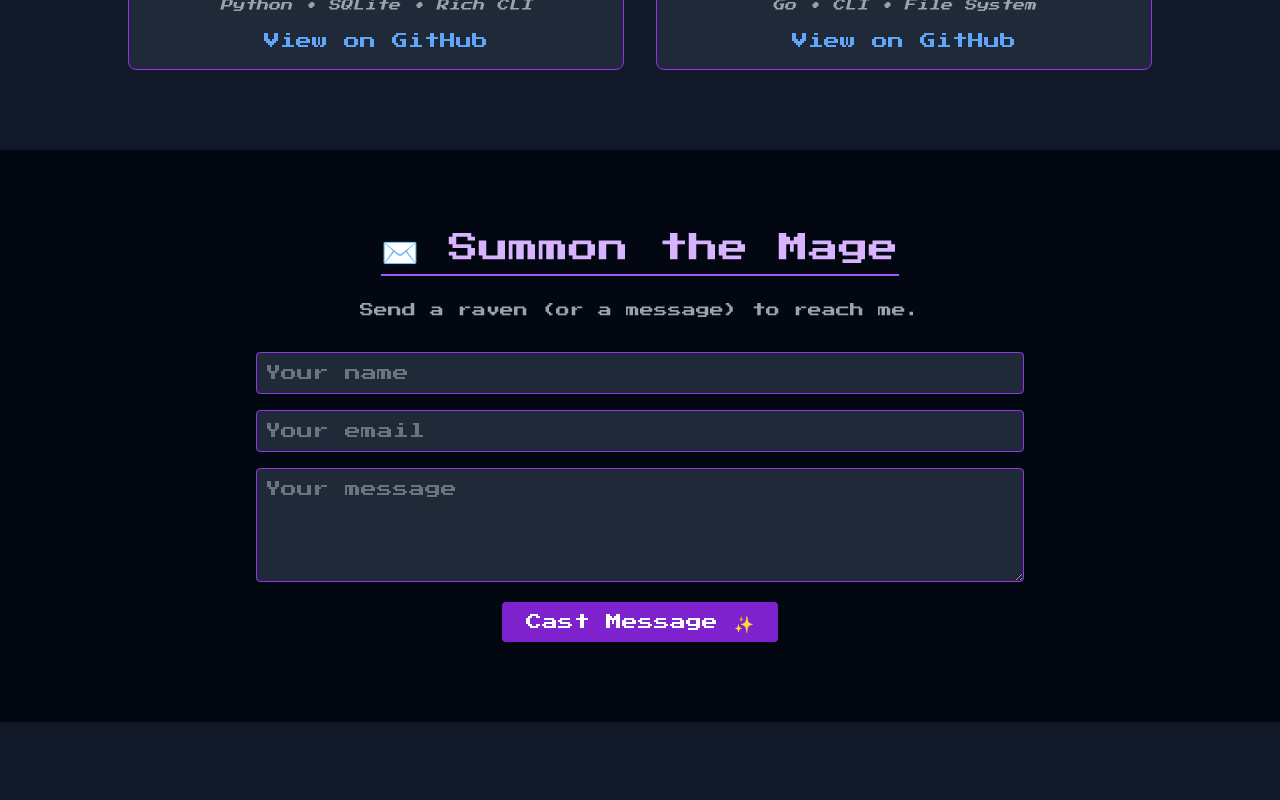
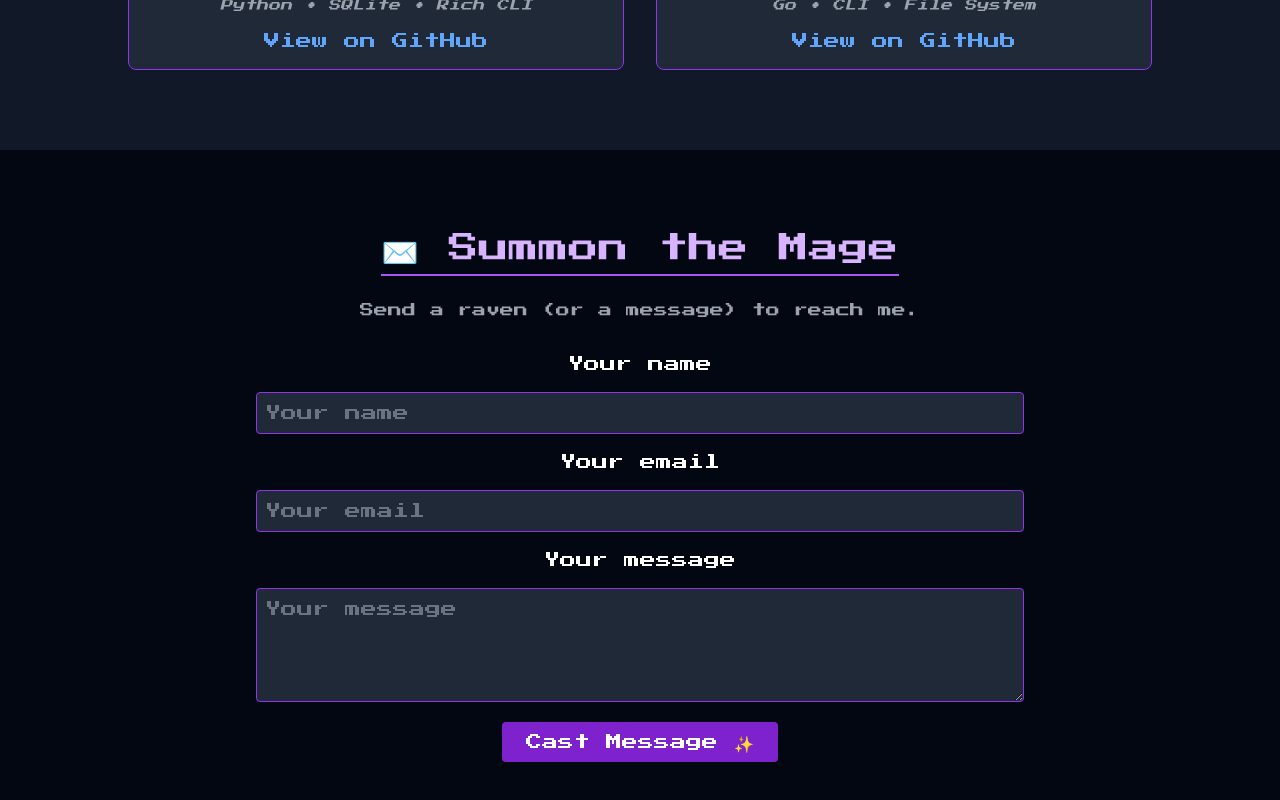
Before and after one commit to Coding-for-Weeks/pixel-portfolio, a React (Create React App) app: page / in a window 1280 px wide. Shown: the part 2550-3350 px from the top of the page. Before the commit the page ends 3272 px from the top, so only its background shows below. Built offline with nearby package versions, Linux system fonts and the light colour scheme.

Commit message:
Fix form className change

```diff
--- a/src/components/Contact.jsx
+++ b/src/components/Contact.jsx
@@ -54,7 +54,9 @@ const Contact = () => {
           Send a raven (or a message) to reach me.
         </p>
         <form onSubmit={handleSubmit} className="space-y-4">
+          <label htmlFor="name" className="block">Your name</label>
           <input
+            id="name"
             type="text"
             name="name"
             value={formData.name}
@@ -63,7 +65,9 @@ const Contact = () => {
             className="w-full p-2 rounded bg-gray-800 text-white placeholder-gray-500 border border-purple-600"
             required
           />
+          <label htmlFor="email" className="block">Your email</label>
           <input
+            id="email"
             type="email"
             name="email"
             value={formData.email}
@@ -72,7 +76,9 @@ const Contact = () => {
             className="w-full p-2 rounded bg-gray-800 text-white placeholder-gray-500 border border-purple-600"
             required
           />
+          <label htmlFor="message" className="block">Your message</label>
           <textarea
+            id="message"
             name="message"
             rows="4"
             value={formData.message}
```
